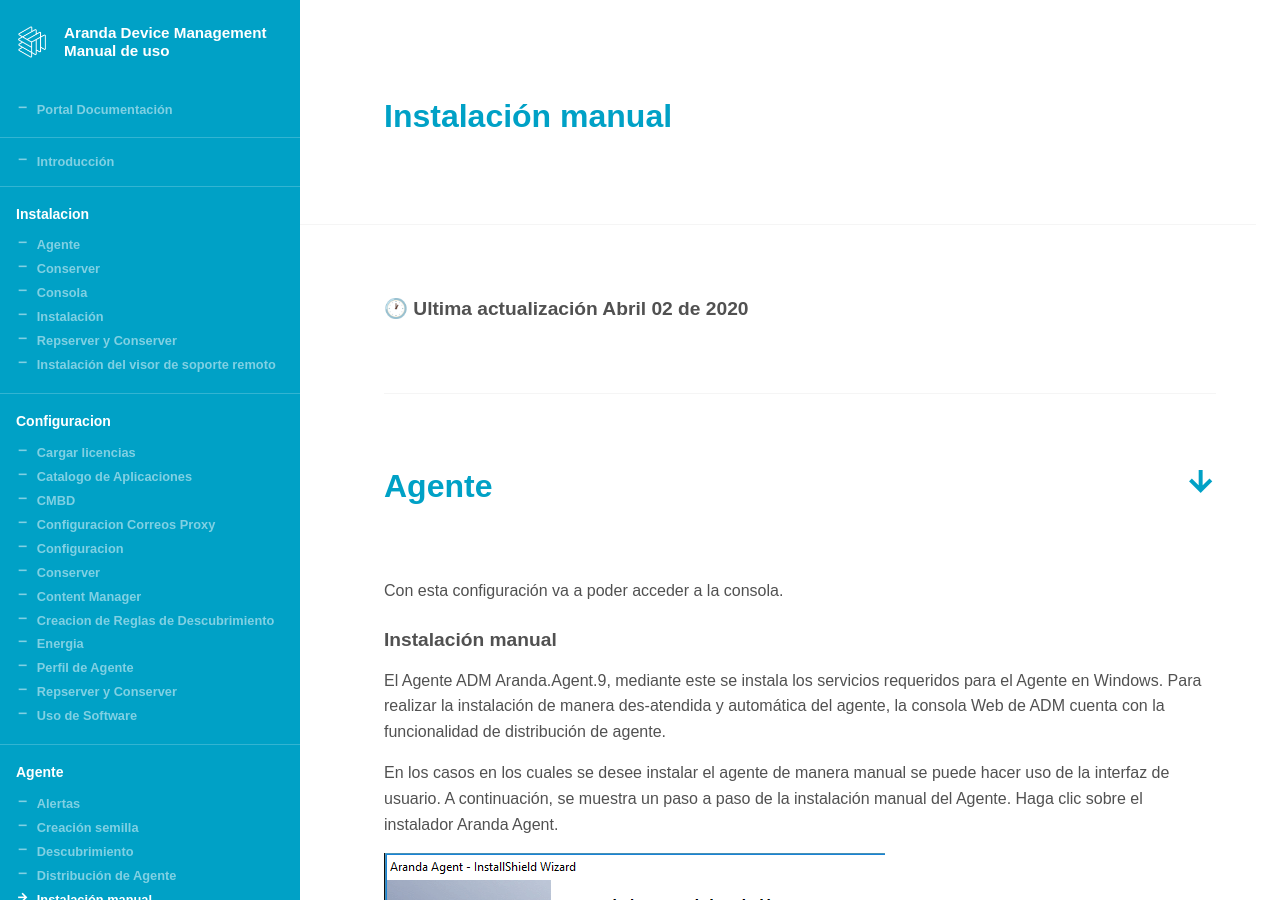
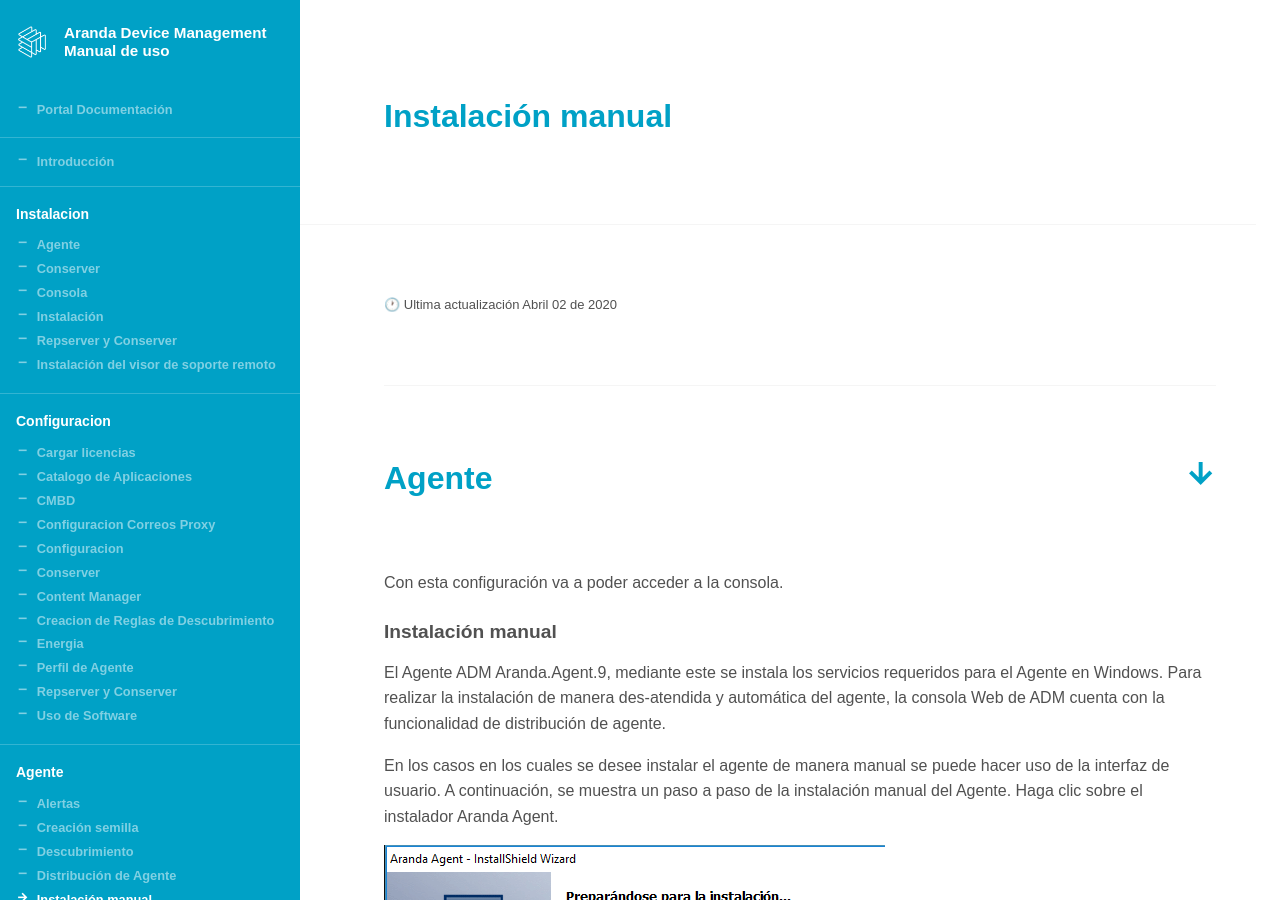
Before and after one commit to Nats85/adm, a Jekyll site: the page built from _docs/agente/instalacion_manual.md, in a window 1280 px wide and 900 px high. Built offline with Jekyll 4.4.1, drawn with Linux system fonts in a browser that asks for light colours.

```diff
--- a/_docs/agente/instalacion_manual.md
+++ b/_docs/agente/instalacion_manual.md
@@ -2,7 +2,7 @@
 title: Instalación manual
 info:
 ---
-## 🕐 Ultima actualización Abril 02 de 2020
+##### 🕐 Ultima actualización Abril 02 de 2020
 
 
 # Agente
```
